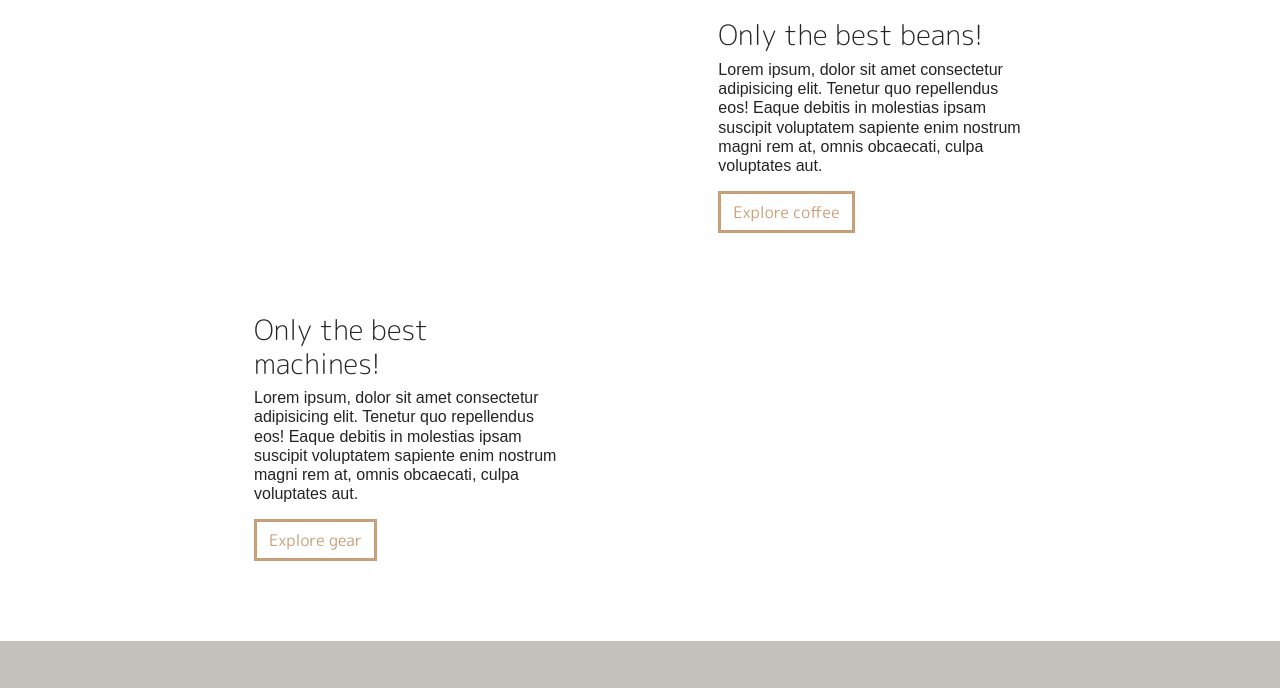
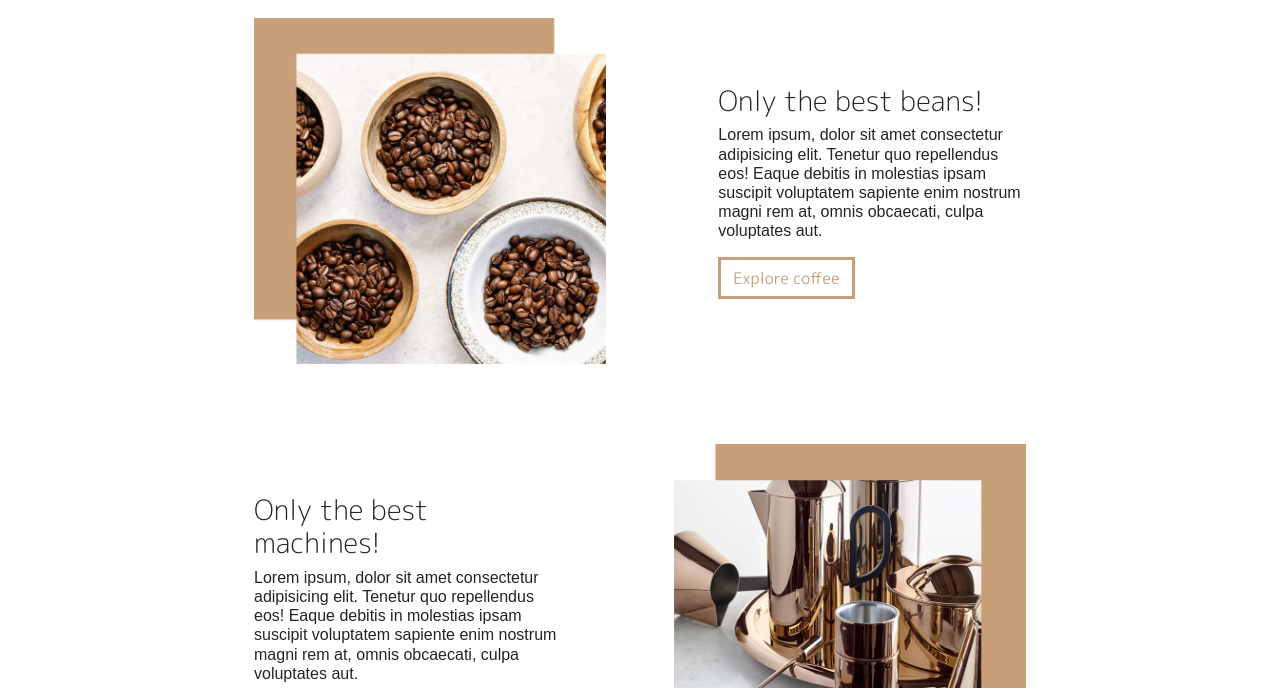
Before and after one commit to gulbesvane/caffeeWebsite, a plain HTML site: page index.html in a window 1280 px wide. Shown: the part 1690-2378 px from the top of the page. Drawn offline with nearby package versions, Linux system fonts and the light colour scheme; the site is published under a folder, as on GitHub Pages, so addresses that start at the root find nothing.

Commit message:
Update index.html

```diff
--- a/index.html
+++ b/index.html
@@ -118,7 +118,7 @@
         <div class="container">
             <div class="row description">
                 <div class="col-lg-7 text-left order1 order-lg-1">
-                    <img src="/images/selection2.png" class="description-img" alt="">
+                    <img src="images/selection2.png" class="description-img" alt="">
                 </div>
                 <div class="col-lg-5 order-2 order-lg-2">
                     <h3>Only the best beans!</h3>
@@ -142,7 +142,7 @@
                     <a href="#" class="btn btn-outline-light btn-md">Explore gear</a>
                 </div>
                 <div class="col-lg-7 align-right order-3 order-lg-4">
-                    <img src="/images/gear.png" class="description-img" alt="">
+                    <img src="images/gear.png" class="description-img" alt="">
                 </div>
             </div>
         </div>
```
